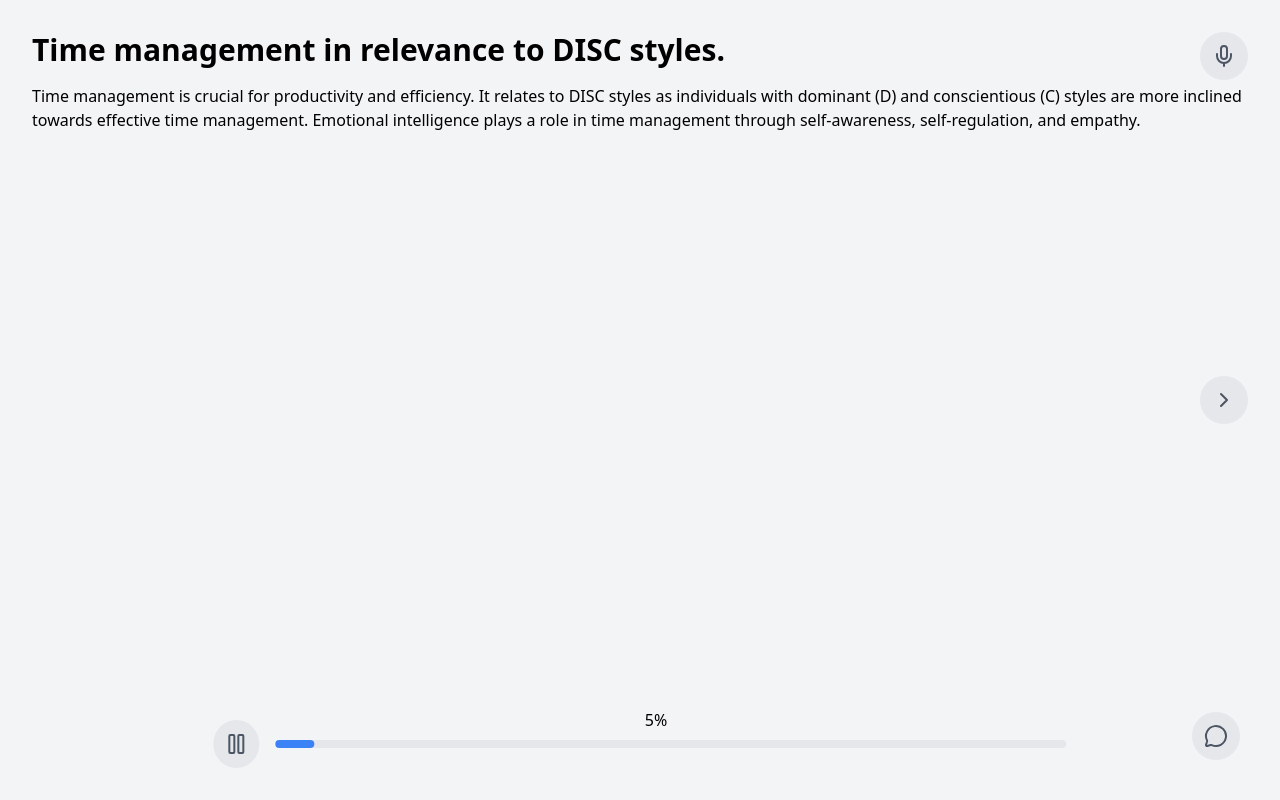
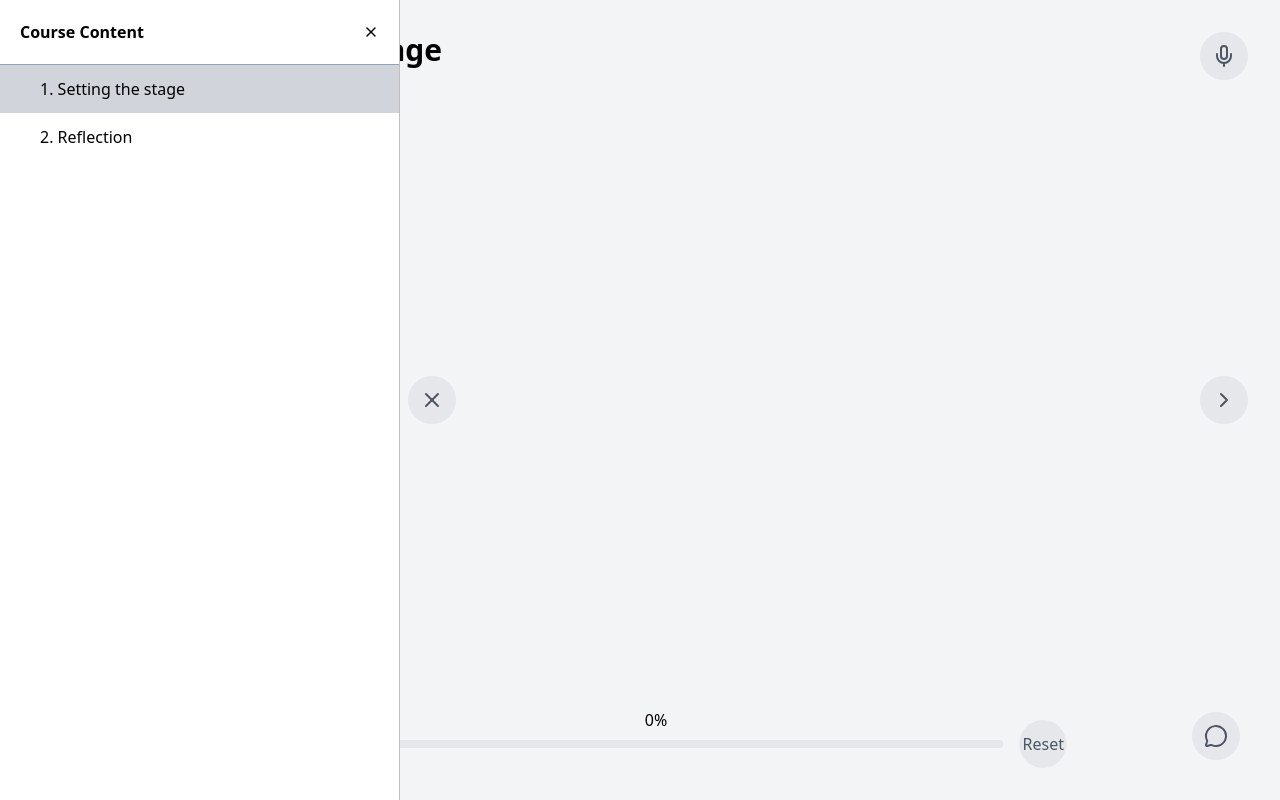
Before and after one commit to KyleEmmanuel/ai-tutor-poc, a SvelteKit app: page / in a window 1280 px wide. Built offline with nearby package versions, Linux system fonts and the light colour scheme.

Commit message:
Added side drawer, etc

```diff
--- a/package.json
+++ b/package.json
@@ -39,18 +39,21 @@
 		"@tailwindcss/container-queries": "^0.1.1",
 		"@tailwindcss/forms": "^0.5.9",
 		"@tailwindcss/typography": "^0.5.15",
+		"@types/toastify-js": "^1.12.3",
 		"autoprefixer": "^10.4.20",
 		"prettier": "^3.3.2",
 		"prettier-plugin-svelte": "^3.2.6",
 		"prettier-plugin-tailwindcss": "^0.6.5",
 		"publint": "^0.2.0",
 		"svelte": "^5.0.0",
+		"svelte-typewriter": "^3.2.3",
 		"tailwindcss": "^3.4.9",
 		"typescript": "^5.3.2",
 		"vite": "^5.0.11"
 	},
 	"dependencies": {
 		"lucide-svelte": "^0.460.1",
+		"tippy.js": "^6.3.7",
 		"toastify-js": "^1.12.0"
 	}
 }
--- /dev/null
+++ b/src/lib/api.js
@@ -0,0 +1,14 @@
+import { API_URL } from "./constants.js"
+
+export async function askStep1(data) {
+    const response = await fetch(`${API_URL}/step1`, {
+        method: "POST",
+        body: JSON.stringify(data),
+        headers: {
+            "Content-Type": "application/json",
+            "Accept": "application/json"
+        }
+    })
+
+    return response
+}
--- /dev/null
+++ b/src/lib/appGlobals.js
@@ -0,0 +1,6 @@
+export const phaseHeaders = {
+    1: "Section 1: Setting the Stage",
+    2: "Section 2: Explore and Engage",
+    3: "Section 3: Apply and Integrate",
+    4: "Section 4: Review and Reinforce"
+}
--- /dev/null
+++ b/src/lib/components/Sidebar.svelte
@@ -0,0 +1,102 @@
+<script>
+	import { Menu, X } from 'lucide-svelte';
+	import SidebarStep from './SidebarStep.svelte';
+	import { stepsStore } from '$lib/db.js';
+	let { steps, currentStep } = $props();
+	let expanded = $state(true);
+	function openDrawer() {
+		expanded = !expanded;
+	}
+	function checkIsDone(stepNumber) {
+		if ($stepsStore.find((step) => step.number === stepNumber)?.done === true) {
+			return true;
+		}
+		return false;
+	}
+</script>
+
+<aside
+	class="drawer {expanded
+		? 'w-[400px]'
+		: 'w-0'} flex flex-col items-center justify-start overflow-auto transition-all"
+>
+	<div class="flex w-full items-center justify-between border-b border-b-slate-400 p-5">
+		<h1 class="font-bold">Course Content</h1>
+		<button onclick={() => (expanded = !expanded)}>
+			<X size={16} />
+		</button>
+	</div>
+	{#each steps as step, index (step.number)}
+		<SidebarStep
+			isDone={checkIsDone(step.number)}
+			isCurrent={currentStep === step.number}
+			number={step.number}
+			step={step.step}
+		/>
+	{/each}
+</aside>
+
+<button
+	onclick={openDrawer}
+	class="button absolute left-2 top-[50%] translate-y-[-50%] transition-all {expanded
+		? 'translate-x-[400px]'
+		: ''}"
+>
+	{#if expanded}
+		<X size={24} />
+	{:else}
+		<Menu size={24} />
+	{/if}
+</button>
+
+<style>
+	.drawer {
+		border-right: 1px solid rgb(192, 190, 190);
+		position: absolute;
+		top: 0;
+		left: 0;
+		bottom: 0;
+		background-color: white;
+	}
+	.button {
+		border: none;
+		border-radius: 50%;
+		padding: 0.5rem;
+		width: 3rem;
+		height: 3rem;
+		display: flex;
+		justify-content: center;
+		align-items: center;
+		background-color: #e5e7eb; /* Gray-200 */
+		color: #4b5563; /* Gray-600 */
+		overflow: hidden;
+		cursor: pointer;
+	}
+	.button:hover::before {
+		content: '';
+		position: absolute;
+		width: 0;
+		height: 0;
+		border-radius: 50%;
+		background-color: rgba(59, 130, 246, 0.4); /* Blue-500 with transparency */
+		animation: pulse 0.6s ease-out forwards;
+	}
+
+	/* Chat button and pause-resume button transition to gray background on hover */
+	.button:hover {
+		background-color: #e5e7eb; /* Gray-200 */
+		color: #1f2937; /* Gray-800 */
+	}
+	@keyframes pulse {
+		0% {
+			width: 0;
+			height: 0;
+			opacity: 1;
+		}
+		100% {
+			width: 200%;
+			height: 200%;
+			opacity: 0;
+		}
+	}
+</style>
--- /dev/null
+++ b/src/lib/components/SidebarStep.svelte
@@ -0,0 +1,28 @@
+<script>
+	import { dbStore } from '$lib/db.js';
+	import { Check } from 'lucide-svelte';
+
+	let { isDone, isCurrent, number, step } = $props();
+	function clickFunction() {
+		const data = {
+			currentStep: number
+		};
+		dbStore.set(data);
+	}
+</script>
+
+<!-- svelte-ignore a11y_click_events_have_key_events -->
+<!-- svelte-ignore a11y_no_static_element_interactions -->
+<div
+	onclick={clickFunction}
+	class="relative w-full cursor-pointer px-10 py-3 transition-all hover:bg-gray-300 {isCurrent
+		? 'bg-gray-300'
+		: ''}"
+>
+	{#if isDone}
+		<i class="absolute right-2 top-2">
+			<Check size={20} />
+		</i>
+	{/if}
+	<p>{number}. {step}</p>
+</div>
--- /dev/null
+++ b/src/lib/components/Step1.svelte
@@ -0,0 +1,64 @@
+<script>
+	import Toastify from 'toastify-js';
+	import { askStep1 } from '$lib/api.js';
+	import { phaseHeaders } from '$lib/appGlobals.js';
+	import { globalLoader } from '$lib/loader.js';
+	import { concurrent } from 'svelte-typewriter';
+	import { API_URL } from '$lib/constants.js';
+	import { safeJsonParse } from '$lib/utils.js';
+	let message = $state('');
+	const prompt = `the importance of time management and how it relates to DISC styles and Emotional Intelligence.
+        `;
+	const data = {
+		prompt
+	};
+	let source;
+	(async () => {
+		try {
+			if (typeof EventSource !== 'undefined' && false) {
+				globalLoader.set(true);
+				source = new EventSource(`${API_URL}/step1?prompt=${prompt}`);
+				source.onmessage = (event) => {
+					let streamed_data = JSON.parse(event.data);
+
+					if (streamed_data.message) {
+						streamed_data.message = streamed_data.message;
+						message += streamed_data.message;
+						console.log(streamed_data.message);
+					}
+					if (streamed_data.data_stream_event) {
+						let streaming_status = streamed_data.data_stream_event;
+						console.log(streaming_status);
+						if (streaming_status === 'thread.run.failed') {
+							console.error('stream error');
+						}
+					}
+					if (streamed_data.final_response) {
+						globalLoader.set(false);
+						message = streamed_data.final_response;
+					}
+				};
+				source.onerror = (error) => {
+					source.close();
+					console.error(error);
+					globalLoader.set(false);
+				};
+			} else {
+				console.error('SSE Not supported by browser');
+			}
+		} catch (error) {
+			console.log(error);
+			Toastify({
+				text: error
+			}).showToast();
+			globalLoader.set(false);
+		}
+	})();
+</script>
+
+<div class="mb-16">
+	<h1 class="mb-4 text-3xl font-bold">{phaseHeaders[1]}</h1>
+	<p>
+		{message}
+	</p>
+</div>
--- /dev/null
+++ b/src/lib/components/Step2.svelte
@@ -0,0 +1 @@
+step 2
--- /dev/null
+++ b/src/lib/constants.js
@@ -0,0 +1 @@
+export const API_URL = 'http://localhost:8000/api'
--- /dev/null
+++ b/src/lib/utils.js
@@ -0,0 +1,8 @@
+export function safeJsonParse(input) {
+    console.log(input)
+    try {
+        return JSON.parse(input);
+    } catch (error) {
+        return {};
+    }
+}
--- /dev/null
+++ b/src/routes/+layout.server.js
@@ -0,0 +1 @@
+export const ssr = false
--- a/src/routes/+page.svelte
+++ b/src/routes/+page.svelte
@@ -4,22 +4,40 @@
 	import Toastify from 'toastify-js';
 	import 'toastify-js/src/toastify.css';
 	import { globalLoader } from '$lib/loader.js';
-	import { readJson, updateJson } from '$lib/db.js';
-	let initialLoading = $state(true);
+	import Step1 from '$lib/components/Step1.svelte';
+	import Step2 from '$lib/components/Step2.svelte';
+	import Sidebar from '$lib/components/Sidebar.svelte';
+	import { dbStore, stepsStore } from '$lib/db.js';
+	import { onDestroy } from 'svelte';
 
 	let isPlaying = $state(true);
 	let isMicOn = $state(false);
-	let progress = $state(0); // Example progress percentage
 	let isChatOpen = $state(false);
 	let chatMessage = $state('');
+	let steps = [
+		{ number: 1, step: 'Setting the stage', done: false },
+		{ number: 2, step: 'Reflection', done: false }
+	];
+	stepsStore.set(steps);
+	resetDb();
+	let progress = $state(0);
 	let currentStep = $state(1);
 
-	$effect(() => {
-		const data = readJson();
-		progress = data.progress;
-		currentStep = data.currentStep;
-		initialLoading = false;
+	const unsub = dbStore.subscribe((val) => {
+		currentStep = val.currentStep;
 	});
+
+	stepsStore.subscribe((val) => {
+		console.log({ val });
+		const doneSteps = val.filter((step) => {
+			return step.done === true;
+		});
+		console.log({ doneSteps });
+		const latestProgress = (doneSteps.length / val.length) * 100;
+		progress = latestProgress;
+	});
+
+	onDestroy(unsub);
 
 	function togglePlayPause() {
 		isPlaying = !isPlaying;
@@ -36,12 +54,22 @@
 	async function handleNext() {
 		try {
 			globalLoader.set(true);
+			stepsStore.update((val) => {
+				const updated = val.map((step) => {
+					if (step.number == currentStep) {
+						step.done = true;
+						return step;
+					}
+					return step;
+				});
+				return updated;
+			});
+			const updatedStep = currentStep + 1;
 			const updates = {
-				progress: progress + 10 > 100 ? 100 : progress + 10
+				currentStep: updatedStep
 			};
-			const response = updateJson(updates);
-			progress = response.progress;
-			currentStep = response.currentStep;
+			console.log(currentStep);
+			dbStore.set(updates);
 		} catch (error) {
 			console.log(error);
 			Toastify({
@@ -57,20 +85,27 @@
 		console.log('Chat message:', chatMessage);
 		chatMessage = '';
 	}
+
+	function resetDb() {
+		dbStore.set({ currentStep: 1 });
+		stepsStore.update((val) => {
+			const update = val.map((step) => {
+				step.done = false;
+				return step;
+			});
+			return update;
+		});
+		console.log($dbStore);
+	}
+
+	const stepComponents = [null, Step1, Step2];
+	// localStorage.removeItem('db');
+	let StepComponent = $derived(stepComponents[currentStep]);
 </script>
 
-{#if !initialLoading}
 <div class="relative min-h-screen bg-gray-100 p-8">
 	<!-- Course content -->
-		<div class="mb-16">
-			<h1 class="mb-4 text-3xl font-bold">Time management in relevance to DISC styles.</h1>
-			<p>
-				Time management is crucial for productivity and efficiency. It relates to DISC styles as
-				individuals with dominant (D) and conscientious (C) styles are more inclined towards
-				effective time management. Emotional intelligence plays a role in time management through
-				self-awareness, self-regulation, and empathy.
-			</p>
-		</div>
+	<StepComponent />
 
 	<!-- Mic button and voice-over message -->
 	<div class="absolute right-8 top-8 flex items-center space-x-2">
@@ -102,6 +137,10 @@
 		<div class=" h-2 w-full rounded-full bg-gray-200">
 			<div class="h-2 rounded-full bg-blue-500" style="width: {progress}%;"></div>
 		</div>
+		<!-- Reset button -->
+		<button onclick={resetDb} class="button reset bg-red-500 text-white hover:bg-red-600">
+			Reset
+		</button>
 	</div>
 
 	<!-- Chatbot icon and chat box -->
@@ -128,9 +167,17 @@
 		<MessageCircle size={24} />
 	</button>
 </div>
-{/if}
+<Sidebar {steps} {currentStep} />
 
 <style>
+	.reset {
+		padding: 0.5rem 1.25rem !important;
+		border-radius: 0.375rem; /* Slightly rounded corners */
+	}
+
+	.reset:hover {
+		background-color: #dc2626; /* Hover state for Reset button */
+	}
 	/* Common button styles */
 	.button {
 		position: relative;
```
Also changed, not shown: src/lib/db.js (+37 -14 lines), 1 other file (tests, documents, lock files or other folders). Lines whose indentation alone changed are shown as unchanged.
